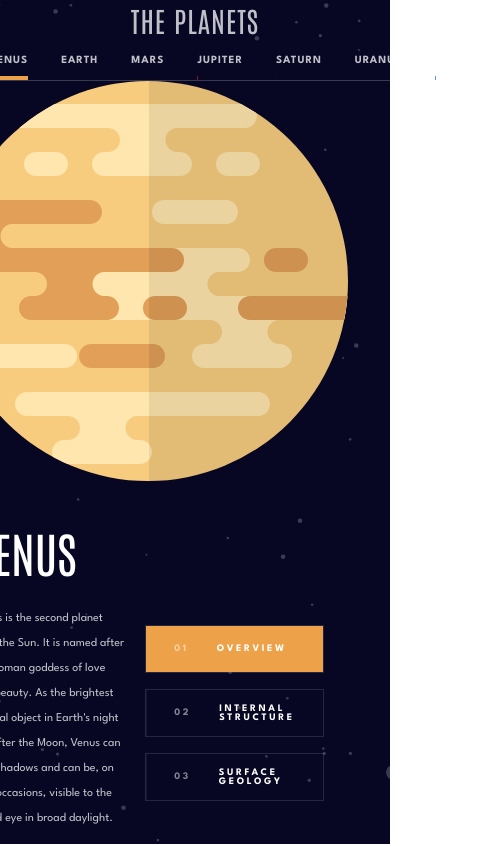
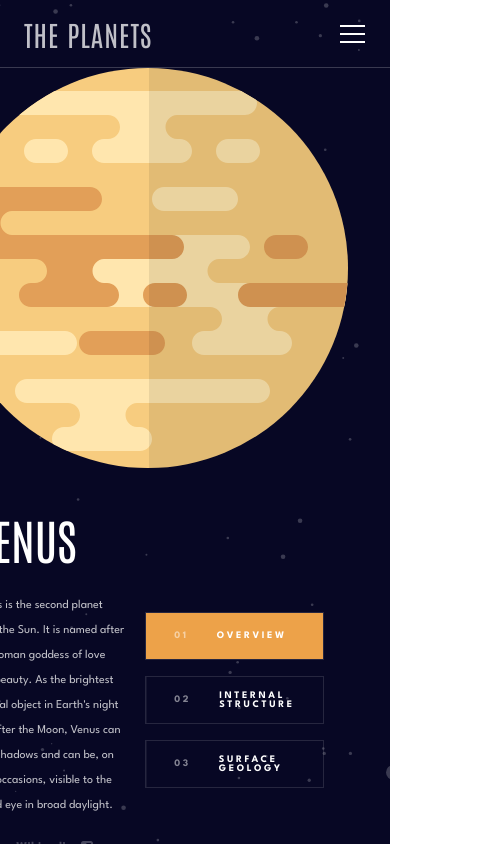
Before and after one commit to DonUggioni/planet-facts, a React (Create React App) app: page /venus/overview in a window 390 px wide. Shown: the top 846 px of the page, 489 px wide, since content can reach past the window. Built offline with nearby package versions, Linux system fonts and the light colour scheme.

Commit message:
Work on mobile screen nav

```diff
--- a/src/Layout/SectionLayout.scss
+++ b/src/Layout/SectionLayout.scss
@@ -1,4 +1,5 @@
 .section_layout {
+  max-width: 160rem;
   width: 100vw;
   height: 90vh;
   margin: 0 auto;
@@ -84,9 +85,10 @@
 }
 
 .planet_info_container {
+  max-width: 160rem;
   width: 100%;
   display: flex;
-  justify-content: space-between;
+  justify-content: center;
   gap: 3rem;
 
   @media screen and (max-width: 64em) {
--- a/src/UI/Navigation/NavBar.js
+++ b/src/UI/Navigation/NavBar.js
@@ -1,19 +1,70 @@
-import React from 'react';
+import React, { useState } from 'react';
 import { NavLink, Link } from 'react-router-dom';
+import { motion } from 'framer-motion';
 import Hamburger from 'hamburger-react';
+import arrowIcon from '../../assets/images/icon-chevron.svg';
 
 import classes from './NavBar.module.scss';
 
+let navVariants = {};
+let linkVariants = {};
+const isMobile = window.innerWidth <= 672;
+if (isMobile) {
+  navVariants = {
+    hidden: {
+      x: '100%',
+      opacity: 0,
+      transition: {
+        duration: 0.6,
+      },
+    },
+    visible: {
+      x: 0,
+      opacity: 1,
+      transition: {
+        duration: 0.6,
+        staggerChildren: 0.05,
+        delayChildren: 0.3,
+      },
+    },
+  };
+
+  linkVariants = {
+    visible: {
+      opacity: 1,
+      x: 0,
+      transition: { type: 'spring', stiffness: 300, damping: 24 },
+    },
+    hidden: { opacity: 0, x: '20%', transition: { duration: 0.2 } },
+  };
+}
+
 function NavBar() {
+  const [isOpen, setIsOpen] = useState(false);
+
+  function navBarToggle() {
+    setIsOpen(() => !isOpen);
+  }
+
+  function closeNavBar() {
+    setIsOpen(false);
+  }
+
   return (
     <nav className={classes.navigation}>
       <Link to="/">
-        <div className={classes.logo}>
+        <div className={classes.logo} onClick={closeNavBar}>
           <span>the planets</span>
         </div>
       </Link>
-      <ul>
-        <li>
+
+      <motion.ul
+        initial={false}
+        animate={isOpen ? 'visible' : 'hidden'}
+        variants={navVariants}
+        onClick={navBarToggle}
+      >
+        <motion.li variants={linkVariants}>
           <NavLink
             className={({ isActive }) =>
               isActive ? classes.mercury_active : classes.mercury
@@ -21,10 +72,15 @@ function NavBar() {
             to={'mercury/overview'}
           >
             mercury
+            <img
+              className={classes.arrow_icon}
+              alt="arrow icon"
+              src={arrowIcon}
+            />
           </NavLink>
-        </li>
+        </motion.li>
 
-        <li>
+        <motion.li variants={linkVariants}>
           <NavLink
             className={({ isActive }) =>
               isActive ? classes.venus_active : classes.venus
@@ -32,10 +88,15 @@ function NavBar() {
             to={'/venus/overview'}
           >
             venus
+            <img
+              className={classes.arrow_icon}
+              alt="arrow icon"
+              src={arrowIcon}
+            />
           </NavLink>
-        </li>
+        </motion.li>
 
-        <li>
+        <motion.li variants={linkVariants}>
           <NavLink
             className={({ isActive }) =>
               isActive ? classes.earth_active : classes.earth
@@ -43,10 +104,15 @@ function NavBar() {
             to={'/earth/overview'}
           >
             earth
+            <img
+              className={classes.arrow_icon}
+              alt="arrow icon"
+              src={arrowIcon}
+            />
           </NavLink>
-        </li>
+        </motion.li>
 
-        <li>
+        <motion.li variants={linkVariants}>
           <NavLink
             className={({ isActive }) =>
               isActive ? classes.mars_active : classes.mars
@@ -54,10 +120,15 @@ function NavBar() {
             to={'/mars/overview'}
           >
             mars
+            <img
+              className={classes.arrow_icon}
+              alt="arrow icon"
+              src={arrowIcon}
+            />
           </NavLink>
-        </li>
+        </motion.li>
 
-        <li>
+        <motion.li variants={linkVariants}>
           <NavLink
             className={({ isActive }) =>
               isActive ? classes.jupiter_active : classes.jupiter
@@ -65,10 +136,15 @@ function NavBar() {
             to={'/jupiter/overview'}
           >
             jupiter
+            <img
+              className={classes.arrow_icon}
+              alt="arrow icon"
+              src={arrowIcon}
+            />
           </NavLink>
-        </li>
+        </motion.li>
 
-        <li>
+        <motion.li variants={linkVariants}>
           <NavLink
             className={({ isActive }) =>
               isActive ? classes.saturn_active : classes.saturn
@@ -76,10 +152,15 @@ function NavBar() {
             to={'/saturn/overview'}
           >
             saturn
+            <img
+              className={classes.arrow_icon}
+              alt="arrow icon"
+              src={arrowIcon}
+            />
           </NavLink>
-        </li>
+        </motion.li>
 
-        <li>
+        <motion.li variants={linkVariants}>
           <NavLink
             className={({ isActive }) =>
               isActive ? classes.uranus_active : classes.uranus
@@ -87,10 +168,15 @@ function NavBar() {
             to={'/uranus/overview'}
           >
             uranus
+            <img
+              className={classes.arrow_icon}
+              alt="arrow icon"
+              src={arrowIcon}
+            />
           </NavLink>
-        </li>
+        </motion.li>
 
-        <li>
+        <motion.li variants={linkVariants}>
           <NavLink
             className={({ isActive }) =>
               isActive ? classes.neptune_active : classes.neptune
@@ -98,11 +184,17 @@ function NavBar() {
             to={'/neptune/overview'}
           >
             neptune
+            <img
+              className={classes.arrow_icon}
+              alt="arrow icon"
+              src={arrowIcon}
+            />
           </NavLink>
-        </li>
-      </ul>
-      <div className={classes.hamburguer}>
-        <Hamburger size={20} />
+        </motion.li>
+      </motion.ul>
+
+      <div className={classes.hamburguer} onClick={navBarToggle}>
+        <Hamburger size={25} toggled={isOpen} />
       </div>
     </nav>
   );
--- a/src/UI/Navigation/NavBar.module.scss
+++ b/src/UI/Navigation/NavBar.module.scss
@@ -10,11 +10,18 @@
   max-height: 15.1rem;
   padding: 0 3.2rem;
   text-transform: uppercase;
+  position: relative;
 
   border-bottom: 1px solid rgba(variables.$white, 0.2);
 
   @media screen and (max-width: 64em) {
     flex-direction: column;
+  }
+
+  @media screen and (max-width: 42em) {
+    height: 6.8rem;
+    flex-direction: row;
+    padding: 0 2.4rem;
   }
 
   & .logo {
@@ -28,12 +35,36 @@
     list-style: none;
     gap: 3.3rem;
     height: 100%;
+
+    @media screen and (max-width: 42em) {
+      position: fixed;
+      top: 6.8rem;
+      right: 0;
+
+      background-color: variables.$dark-blue;
+      padding: 2.4rem 2.4rem 6.8rem;
+
+      flex-direction: column;
+      justify-content: flex-start;
+      gap: unset;
+      max-width: 45rem;
+      width: 100%;
+      height: 100%;
+      z-index: 5;
+    }
   }
 
   & li {
     height: 100%;
     position: relative;
     overflow: hidden;
+
+    @media screen and (max-width: 42em) {
+      max-height: 6.5rem;
+      width: 100%;
+      border-bottom: 1px solid rgba(variables.$white, 0.2);
+      padding-left: 4.4rem;
+    }
   }
 
   & a,
@@ -50,6 +81,11 @@
     display: flex;
     align-items: center;
     position: relative;
+
+    @media screen and (max-width: 42em) {
+      font-size: variables.$text-l;
+      justify-content: center;
+    }
   }
 
   a::before {
@@ -66,6 +102,16 @@
       top: unset;
       bottom: 0;
     }
+
+    @media screen and (max-width: 42em) {
+      top: 50%;
+      left: -4.4rem;
+      transform: translateY(-50%);
+
+      width: 2rem;
+      height: 2rem;
+      border-radius: 50%;
+    }
   }
 
   & a::after {
@@ -80,14 +126,41 @@
       top: unset;
       bottom: 0;
     }
+
+    @media screen and (max-width: 42em) {
+      top: 50%;
+      left: -4.4rem;
+      transform: translateY(-50%);
+
+      width: 2rem;
+      height: 2rem;
+      border-radius: 50%;
+    }
   }
 
-  & a:hover::before {
-    transform: translateX(0);
+  @media screen and (min-width: 42em) {
+    & a:hover::before {
+      transform: translateX(0);
+    }
   }
 
   & .hamburguer {
     display: none;
+    margin-right: -1rem;
+
+    @media screen and (max-width: 42em) {
+      display: block;
+    }
+  }
+}
+
+.arrow_icon {
+  display: none;
+  padding-right: 1rem;
+
+  @media screen and (max-width: 42em) {
+    display: block;
+    margin-left: auto;
   }
 }
 
```
